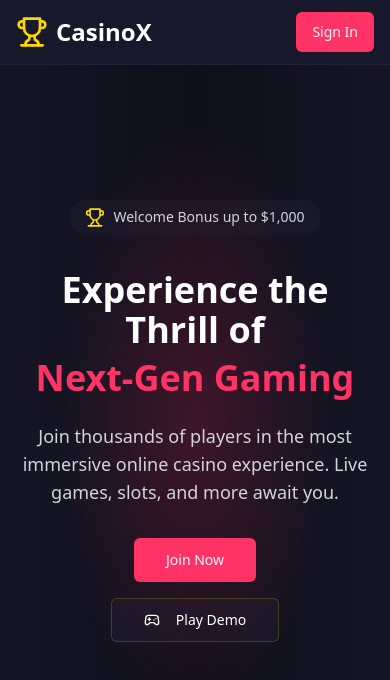
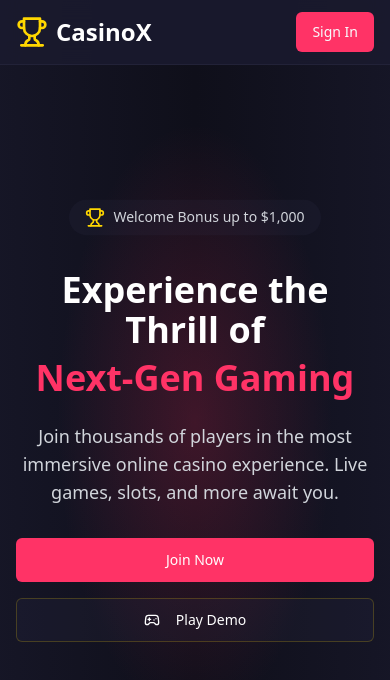
Before and after one commit to XD-MADS-12/lucky-portal, a React (Vite) app: page / in a window 390 px wide. Shown: the top 680 px of the page. Built offline with nearby package versions, Linux system fonts and the light colour scheme.

Commit message:
Fix: Button responsiveness issues
The "Play Demo" and other buttons were not responding correctly.  This commit addresses those responsiveness issues.

```diff
--- a/src/components/Hero.tsx
+++ b/src/components/Hero.tsx
@@ -28,11 +28,18 @@ export const Hero = () => {
             Join thousands of players in the most immersive online casino experience. Live games, slots, and more await you.
           </p>
 
-          <div className="flex flex-col sm:flex-row items-center justify-center space-y-4 sm:space-y-0 sm:space-x-4">
-            <Button size="lg" className="bg-casino-primary hover:bg-casino-primary/80 text-white px-8">
+          <div className="flex flex-col sm:flex-row items-center justify-center gap-4">
+            <Button
+              size="lg"
+              className="w-full sm:w-auto bg-casino-primary hover:bg-casino-primary/80 text-white px-8"
+            >
               Join Now
             </Button>
-            <Button size="lg" variant="outline" className="bg-casino-muted/10 border-casino-accent/20 hover:bg-casino-muted/20">
+            <Button
+              size="lg"
+              variant="outline"
+              className="w-full sm:w-auto bg-casino-muted/10 border-casino-accent/20 hover:bg-casino-muted/20"
+            >
               <Gamepad2 className="mr-2 h-5 w-5" />
               Play Demo
             </Button>
```
